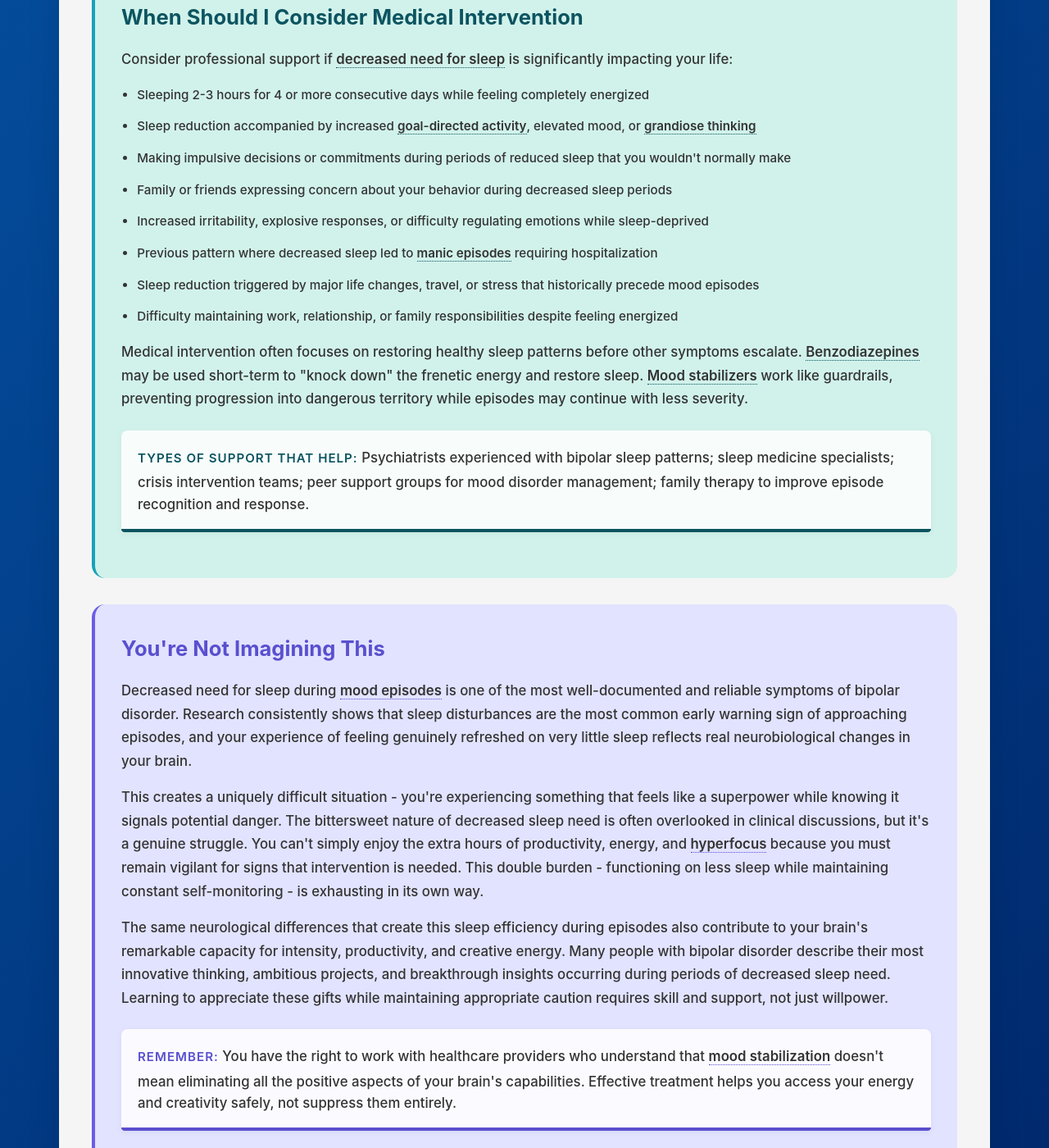
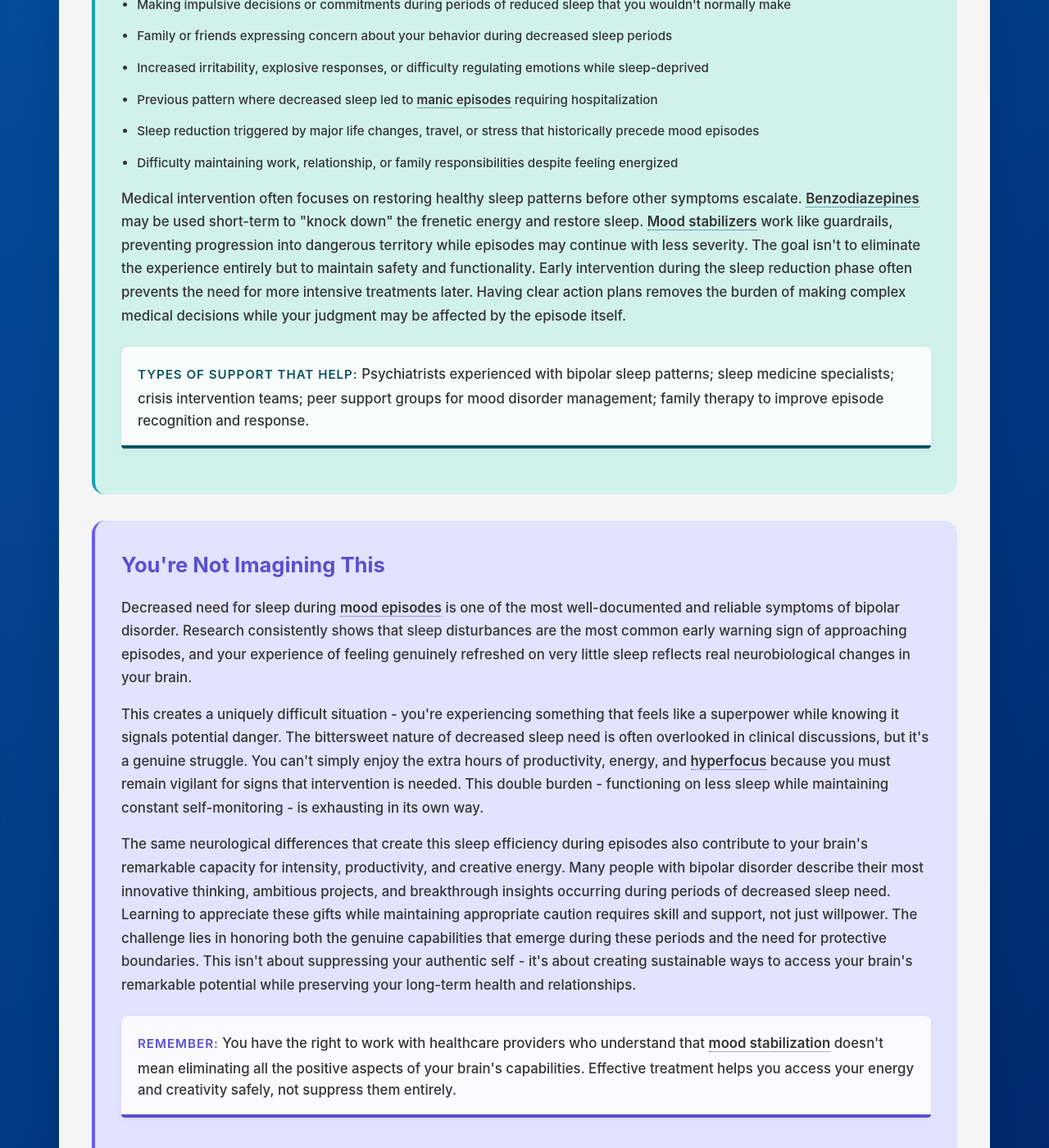
Before and after one commit to neurodivergent-survival-guide/neurodivergent-survival-guide, a Jekyll site: the page built from struggles/decreased-need-for-sleep.html, in a window 1280 px wide and 1400 px high, scrolled down 4444 px. Shown: the whole window at 82% size. Built offline with Jekyll 4.4.1, drawn with Linux system fonts in a browser that asks for light colours; some of the changed text lies outside the part shown.

Commit message:
Update decreased-need-for-sleep.html

```diff
--- a/struggles/decreased-need-for-sleep.html
+++ b/struggles/decreased-need-for-sleep.html
@@ -31,8 +31,6 @@
         <p>The progression often unfolds over several days. First you might sleep 4-5 hours and wake feeling fantastic, then it drops to 2-3 hours while your energy remains brisk and fresh. This isn't the wired, anxious feeling of <a class="jargon">insomnia<span class="tooltip">Difficulty falling asleep or staying asleep despite wanting and trying to sleep</span></a> - you don't even want more sleep. When insomnia strikes, you can't get to sleep despite trying. With decreased sleep need, you simply don't want sleep in the first place.</p>
 
         <p>The sleep you do get feels different - more rejuvenating and restorative than usual. Everything about the experience feels completely normal while it's happening. The few hours of sleep feel concentrated and efficient, as if your brain has compressed a full night's recovery into a much shorter timeframe. When you wake up, there's no grogginess or sleep inertia - you feel immediately alert and ready to engage with the day. This qualitative difference in sleep experience distinguishes decreased sleep need from simple <a class="jargon">sleep deprivation<span class="tooltip">Insufficient sleep that leaves you feeling tired, unfocused, and physically drained</span></a>, where shorter sleep leaves you feeling depleted rather than energized.</p>
-
-        <p>Travel and unfamiliar environments often trigger this pattern, making it challenging to distinguish between excitement-induced wakefulness and genuine decreased sleep need. The experience can feel almost magical - as if you've unlocked a hidden capability that other people don't possess. Some describe it as feeling like they're operating on a different frequency, where the usual rules of human biology simply don't apply to them anymore. This sense of transcending normal limitations can be both exhilarating and concerning, especially when you're aware it may signal the beginning of a <a class="jargon">mood episode<span class="tooltip">Distinct periods of mania, hypomania, or depression that significantly differ from normal mood</span></a>.</p>
 
         <p>This often serves as the biggest puzzle piece in recognizing <a class="jargon">mood episode patterns<span class="tooltip">Recurring cycles of mood symptoms that indicate the onset of manic, hypomanic, or depressive episodes</span></a>. Sleep changes frequently appear before other <a class="jargon">hypomanic<span class="tooltip">A milder form of mania lasting at least four days with elevated mood but less severe impairment</span></a> or <a class="jargon">manic symptoms<span class="tooltip">Symptoms of elevated, expansive, or irritable mood including increased energy, racing thoughts, and decreased need for sleep</span></a> become obvious. Your brain is preparing to release reward chemicals, creating a sense of productivity and readiness to tackle the world as other mood changes begin trickling in. The experience often creates a profound paradox where you simultaneously feel empowered by your apparent transcendence of normal sleep requirements while remaining aware that this change signals potential danger. Many people describe feeling almost superhuman during these periods, as if they've unlocked a hidden biological capability that others completely lack.</p>
 
@@ -121,7 +119,7 @@
             <li>Difficulty maintaining work, relationship, or family responsibilities despite feeling energized</li>
         </ul>
 
-        <p>Medical intervention often focuses on restoring healthy sleep patterns before other symptoms escalate. <a class="jargon">Benzodiazepines<span class="tooltip">Anti-anxiety medications that can induce sleep and reduce agitation during acute episodes</span></a> may be used short-term to "knock down" the frenetic energy and restore sleep. <a class="jargon">Mood stabilizers<span class="tooltip">Medications like lithium or anticonvulsants that help prevent extreme mood episodes</span></a> work like guardrails, preventing progression into dangerous territory while episodes may continue with less severity.</p>
+        <p>Medical intervention often focuses on restoring healthy sleep patterns before other symptoms escalate. <a class="jargon">Benzodiazepines<span class="tooltip">Anti-anxiety medications that can induce sleep and reduce agitation during acute episodes</span></a> may be used short-term to "knock down" the frenetic energy and restore sleep. <a class="jargon">Mood stabilizers<span class="tooltip">Medications like lithium or anticonvulsants that help prevent extreme mood episodes</span></a> work like guardrails, preventing progression into dangerous territory while episodes may continue with less severity. The goal isn't to eliminate the experience entirely but to maintain safety and functionality. Early intervention during the sleep reduction phase often prevents the need for more intensive treatments later. Having clear action plans removes the burden of making complex medical decisions while your judgment may be affected by the episode itself.</p>
 
         <div class="highlight-box">
             <p><strong>Types of support that help:</strong> Psychiatrists experienced with bipolar sleep patterns; sleep medicine specialists; crisis intervention teams; peer support groups for mood disorder management; family therapy to improve episode recognition and response.</p>
@@ -134,7 +132,7 @@
 
         <p>This creates a uniquely difficult situation - you're experiencing something that feels like a superpower while knowing it signals potential danger. The bittersweet nature of decreased sleep need is often overlooked in clinical discussions, but it's a genuine struggle. You can't simply enjoy the extra hours of productivity, energy, and <a class="jargon">hyperfocus<span class="tooltip">Intense, sustained attention on preferred activities that can last for hours</span></a> because you must remain vigilant for signs that intervention is needed. This double burden - functioning on less sleep while maintaining constant self-monitoring - is exhausting in its own way.</p>
 
-        <p>The same neurological differences that create this sleep efficiency during episodes also contribute to your brain's remarkable capacity for intensity, productivity, and creative energy. Many people with bipolar disorder describe their most innovative thinking, ambitious projects, and breakthrough insights occurring during periods of decreased sleep need. Learning to appreciate these gifts while maintaining appropriate caution requires skill and support, not just willpower.</p>
+        <p>The same neurological differences that create this sleep efficiency during episodes also contribute to your brain's remarkable capacity for intensity, productivity, and creative energy. Many people with bipolar disorder describe their most innovative thinking, ambitious projects, and breakthrough insights occurring during periods of decreased sleep need. Learning to appreciate these gifts while maintaining appropriate caution requires skill and support, not just willpower. The challenge lies in honoring both the genuine capabilities that emerge during these periods and the need for protective boundaries. This isn't about suppressing your authentic self - it's about creating sustainable ways to access your brain's remarkable potential while preserving your long-term health and relationships.</p>
 
         <div class="highlight-box">
             <p><strong>Remember:</strong> You have the right to work with healthcare providers who understand that <a class="jargon">mood stabilization<span class="tooltip">Maintaining stable mood within a manageable range without extreme highs or lows</span></a> doesn't mean eliminating all the positive aspects of your brain's capabilities. Effective treatment helps you access your energy and creativity safely, not suppress them entirely.</p>
```
